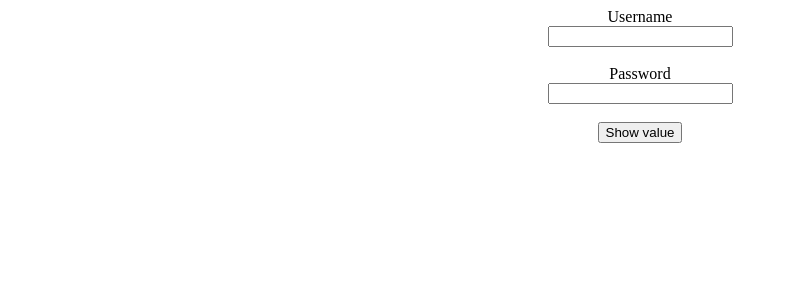
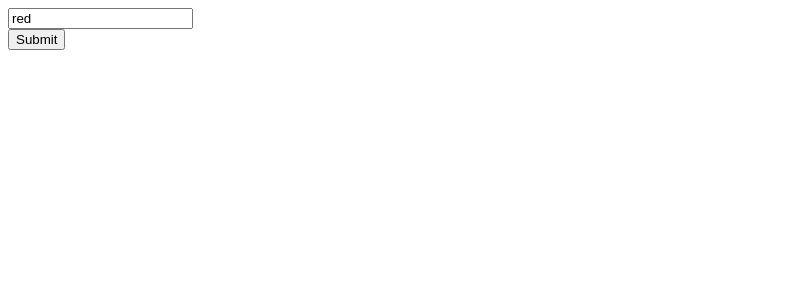
Before and after one commit to dibborah/react-built-in-hooks, a React (Vite) app: page / in a window 1280 px wide. Shown: the top 300 px of the page, without its empty margins (0-788 px from the left). Built offline with nearby package versions, Linux system fonts and the light colour scheme.

Commit message:
Learning useImperativeHandle

```diff
--- a/src/App.jsx
+++ b/src/App.jsx
@@ -1,10 +1,20 @@
-import "./App.css";
-import ExampleUseRef from "./ExampleUseRef";
+import { useRef, useState } from "react";
+import CustomInput from "./CustomInput";
 
 const App = () => {
+  const [value, setValue] = useState("red");
+  const inputRef = useRef(null);
   return (
-    <div className="App">
-      <ExampleUseRef />
+    <div>
+      <CustomInput
+        type="text"
+        name="valueElement"
+        id="valueElement"
+        value={value}
+        onChange={(e)=> setValue(e.target.value)}
+        ref={inputRef}
+      />
+      <button onClick={() => inputRef.current.alertHi()}>Submit</button>
     </div>
   );
 };
--- /dev/null
+++ b/src/CustomInput.jsx
@@ -0,0 +1,26 @@
+import { forwardRef, useImperativeHandle } from "react";
+// UseImperativeHandle is not need when we need to pass one ref directly to a single element
+// inside a component
+
+// When multiple refs are need to be passed or/and a custom ref with custom methods is needed
+// to be made, only than useImperativeHandle hook should be used
+
+// useImperativeHandle => Create a custom ref. Create a custom method
+
+const CustomInput = (props, ref) => {
+  useImperativeHandle(
+    ref,
+    () => {
+      return { alertHi: () => alert("Hi") };
+    },
+    []
+  );
+
+  return (
+    <div>
+      <input {...props} ref={ref} />
+    </div>
+  );
+};
+
+export default forwardRef(CustomInput);
```
Also changed, not shown: src/RefAttaching2.jsx (added, +23 -0 lines), src/useRefAndForwardRef/Audio.jsx (added, +15 -0 lines), src/useRefAndForwardRef/ForwardApp.jsx (added, +22 -0 lines), 2 other files (tests, documents, lock files or other folders).
